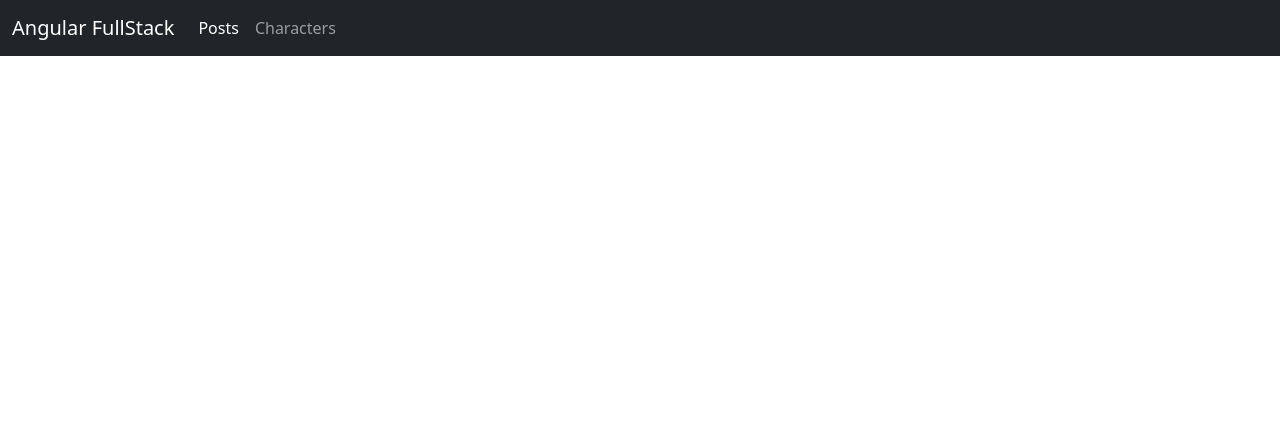
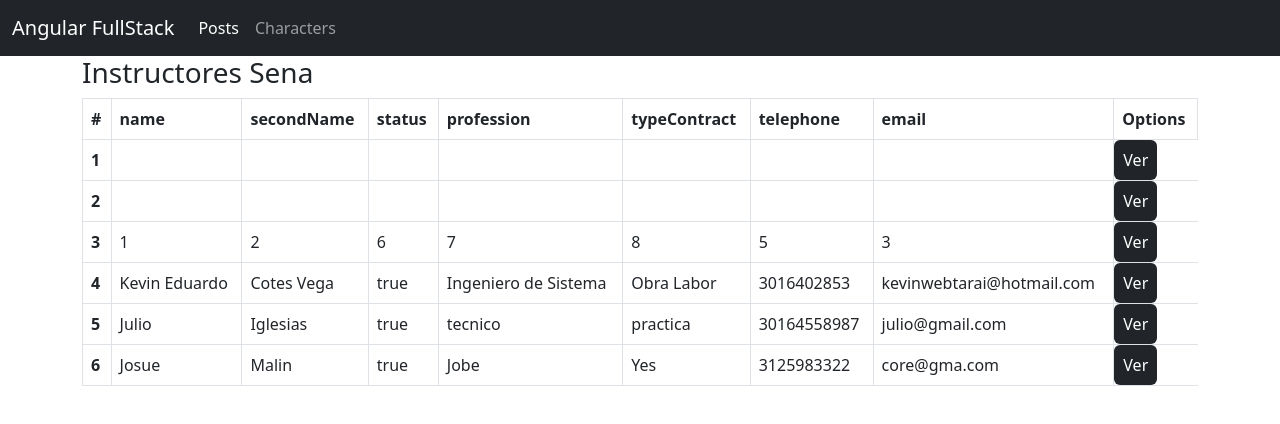
Before and after one commit to kecotes/Angular-FullStack, an Angular app: page /list-teacher in a window 1280 px wide. Before the commit this address led to /. Shown: the top 424 px of the page. Built offline with nearby package versions, Linux system fonts and the light colour scheme; data requests are answered from the project's data file.

Commit message:
Api add and get works1!

```diff
--- a/db.json
+++ b/db.json
@@ -1,19 +1,58 @@
 {
-  "posts": [
+  "teachertracking": [
     {
-      "id": 1,
-      "title": "json-server",
-      "author": "typicode"
+      "issue_name": "Table Improvement",
+      "issue_message": "Issue tracking is awesome because of collaboration",
+      "id": 1
+    },
+    {
+      "issue_name": "Tooltip Issue",
+      "issue_message": "Issue tracking is awesome because of collaboration",
+      "id": 2
+    },
+    {
+      "id": 3,
+      "name": "1",
+      "secondName": "2",
+      "status": "6",
+      "profession": "7",
+      "typeContract": "8",
+      "telephone": "5",
+      "email": "3",
+      "password": "4"
+    },
+    {
+      "id": 4,
+      "name": "Kevin Eduardo",
+      "secondName": "Cotes Vega",
+      "status": "true",
+      "profession": "Ingeniero de Sistema",
+      "typeContract": "Obra Labor",
+      "telephone": "3016402853",
+      "email": "kevinwebtarai@hotmail.com",
+      "password": "revolution7"
+    },
+    {
+      "id": 5,
+      "name": "Julio",
+      "secondName": "Iglesias",
+      "status": "true",
+      "profession": "tecnico",
+      "typeContract": "practica",
+      "telephone": "30164558987",
+      "email": "julio@gmail.com",
+      "password": "julio123"
+    },
+    {
+      "id": 6,
+      "name": "Josue",
+      "secondName": "Malin",
+      "status": "true",
+      "profession": "Jobe",
+      "typeContract": "Yes",
+      "telephone": "3125983322",
+      "email": "core@gma.com",
+      "password": "rest1"
     }
-  ],
-  "comments": [
-    {
-      "id": 1,
-      "body": "some comment",
-      "postId": 1
-    }
-  ],
-  "profile": {
-    "name": "typicode"
-  }
+  ]
 }
--- a/src/app/add-teacher/add-teacher.component.html
+++ b/src/app/add-teacher/add-teacher.component.html
@@ -1 +1 @@
-work
+<h1>Add Teacher</h1>
--- a/src/app/add-teacher/add-teacher.component.ts
+++ b/src/app/add-teacher/add-teacher.component.ts
@@ -11,34 +11,15 @@ import { Teacher } from 'src/app/shared/teacher';
 })
 export class AddTeacherComponent implements OnInit {
 
-  teacherForm = this.fb.group({
-      id: [''],
-      name: [''],
-      secondName: [''],
-      status: [''],
-      profession: [''],
-      typeContract: [''],
-      telephone: [''],
-      email: [''],
-      password: [''],
-    });
+  teacherForm: FormGroup;
 
   constructor(
-    public fb: FormBuilder,
-    public teacher: TeacherService,
-    private router: Router,
-    private ngZone: NgZone
   ) { }
 
   ngOnInit(){
-
   }
 
   submitForm(){
-    this.teacher.createTeacher(this.teacherForm.value).subscribe((res) => {
-      console.log('Teacher Added!');
-      this.ngZone.run(() => this.router.navigateByUrl('/teacher-list'));
-    })
   }
 
 }
--- a/src/app/app-routing.module.ts
+++ b/src/app/app-routing.module.ts
@@ -9,7 +9,7 @@ import { ListTeacherComponent } from './list-teacher/list-teacher.component';
 const routes: Routes = [
   { path: '', pathMatch: 'full', redirectTo: 'main'},
   { path: 'main', component: MainComponent },
-  { path: 'characters', component: ListTeacherComponent },
+  { path: 'list-teacher', component: ListTeacherComponent },
   { path: 'add-teacher', component: AddTeacherComponent },
   { path: 'edit-teacher/:id', component: EditTeacherComponent }
 ];
--- a/src/app/app.module.ts
+++ b/src/app/app.module.ts
@@ -6,6 +6,7 @@ import { AppComponent } from './app.component';
 import { HeaderComponent } from './core/header/header.component';
 import { FooterComponent } from './core/footer/footer.component';
 import { MainComponent } from './main/main.component';
+import { ListTeacherComponent } from './list-teacher/list-teacher.component';
 import { CharacterComponent } from './character/character.component';
 import { HttpClientModule } from '@angular/common/http';
 import { TeacherService } from './services/teacher.service';
@@ -17,7 +18,8 @@ import { FormsModule,ReactiveFormsModule } from '@angular/forms';
     HeaderComponent,
     FooterComponent,
     MainComponent,
-    CharacterComponent
+    CharacterComponent,
+    ListTeacherComponent
   ],
   imports: [
     BrowserModule,
--- a/src/app/list-teacher/list-teacher.component.html
+++ b/src/app/list-teacher/list-teacher.component.html
@@ -1 +1,37 @@
-<p>list-teacher works!</p>
+<div class="container">
+    <div class="row">
+        <div class="col-md-12">
+            <div class="inner">
+                <h3>Instructores Sena</h3>
+                <table class="table table-bordered">
+                    <thead>
+                        <tr>
+                            <th scope="col">#</th>
+                            <th scope="col">name</th>
+                            <th scope="col">secondName</th>
+                            <th scope="col">status</th>
+                            <th scope="col">profession</th>
+                            <th scope="col">typeContract</th>
+                            <th scope="col">telephone</th>
+                            <th scope="col">email</th>
+                            <th scope="col">Options</th>
+                         </tr>
+                    </thead>
+                    <tbody>
+                        <tr *ngFor="let teacher of teacherList">
+                            <th scope="row">{{teacher.id}}</th>
+                            <td>{{teacher.name}}</td>
+                            <td>{{teacher.secondName}}</td>
+                            <td>{{teacher.status}}</td>
+                            <td>{{teacher.profession}}</td>
+                            <td>{{teacher.typeContract}}</td>
+                            <td>{{teacher.telephone}}</td>
+                            <td>{{teacher.email}}</td>
+                            <td type="button" class="btn text-bg-dark">Ver</td>
+                        </tr>
+                    </tbody>
+                </table>
+            </div>
+        </div>
+    </div>
+</div>
--- a/src/app/list-teacher/list-teacher.component.ts
+++ b/src/app/list-teacher/list-teacher.component.ts
@@ -1,4 +1,5 @@
 import { Component, OnInit } from '@angular/core';
+import { TeacherService } from '../services/teacher.service';
 
 @Component({
   selector: 'app-list-teacher',
@@ -7,9 +8,21 @@ import { Component, OnInit } from '@angular/core';
 })
 export class ListTeacherComponent implements OnInit {
 
-  constructor() { }
+  teacherList: any = [];
+
+  constructor(
+    public teacher : TeacherService
+  ) { }
 
   ngOnInit(): void {
+    this.loadTeachers();
+    console.log('get this');
+  }
+
+  loadTeachers() {
+    return this.teacher.getTeachers().subscribe(( data: {}) => {
+      this.teacherList = data;
+    })
   }
 
 }
--- a/src/app/main/main.component.html
+++ b/src/app/main/main.component.html
@@ -48,3 +48,4 @@
         </div>
     </div>
 </div>
+<app-list-teacher></app-list-teacher>
--- a/src/app/main/main.component.ts
+++ b/src/app/main/main.component.ts
@@ -11,6 +11,11 @@ import { TeacherService } from '../services/teacher.service';
 export class MainComponent implements OnInit {
 
   teacherForm: FormGroup;
+  IssueArr: any = [];
+
+  ngOnInit() {
+    this.addTeacher();
+  }
 
   constructor(
     public fb: FormBuilder,
@@ -19,7 +24,7 @@ export class MainComponent implements OnInit {
     private ngZone: NgZone
   ) { }
 
-  ngOnInit(){
+  addTeacher(){
     this.teacherForm = this.fb.group({
       id: [''],
       name: [''],
@@ -37,7 +42,7 @@ export class MainComponent implements OnInit {
     console.log(this.teacherForm);
     this.teacher.createTeacher(this.teacherForm.value).subscribe((res) => {
       console.log('Teacher Added!');
-      this.ngZone.run(() => this.router.navigateByUrl('/teacher-list'));
+      this.ngZone.run(() => this.router.navigateByUrl('/main'));
     })
   }
 
--- a/src/app/services/teacher.service.ts
+++ b/src/app/services/teacher.service.ts
@@ -35,10 +35,17 @@ export class TeacherService {
           (retry(1), catchError(this.errorHandl));
   }
 
+  // GET ID
+  getTeacher(id): Observable<Teacher> {
+    return this.http
+      .get<Teacher>(this.baseurl + '/teachertracking/' + id)
+      .pipe(retry(1), catchError(this.errorHandl));
+  }
+
   // GET
-  getTeacher(): Observable<Teacher> {
+  getTeachers(): Observable<Teacher> {
     return this.http.get<Teacher>(
-      this.baseurl + '/teachertraking/'
+      this.baseurl + '/teachertracking/'
         ).pipe(retry(1), catchError(this.errorHandl));
   }
 
```
